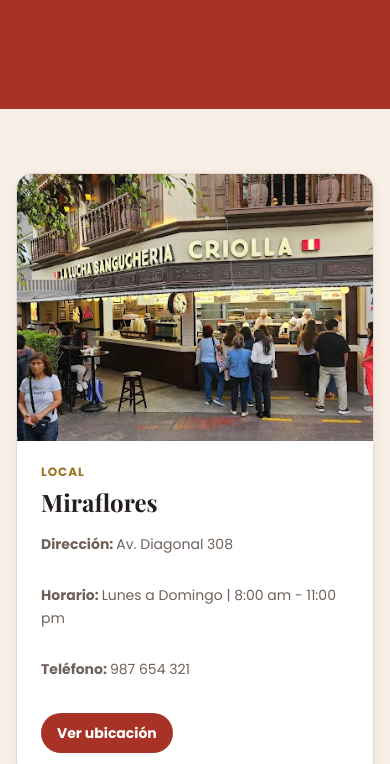
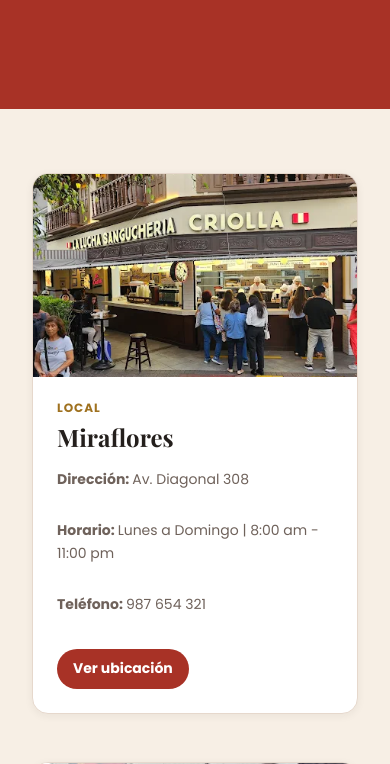
Before and after one commit to chiletedevpath/la-lucha-frontend, a plain HTML site: page locales.html in a window 390 px wide. Shown: the part 336-1100 px from the top of the page. Drawn offline with nearby package versions, Linux system fonts and the light colour scheme.

Commit message:
Update locales.css

```diff
--- a/css/locales.css
+++ b/css/locales.css
@@ -1,6 +1,3 @@
-/* =========================
-   PAGE HEADER
-========================= */
 
 .page-header {
   padding-block: var(--space-10);
@@ -21,22 +18,23 @@
   font-size: var(--text-md);
 }
 
-/* =========================
-   LOCALES
-========================= */
-
 .locales-section {
   background: var(--color-background);
+  padding-block: var(--space-8);
 }
 
 #locales-container {
   display: grid;
+  grid-template-columns: 1fr;
   gap: var(--space-7);
+  max-width: 1200px;
+  margin: 0 auto;
+  padding-inline: var(--space-4);
 }
 
-/* =========================
-   INFO BARS
-========================= */
+#locales-container .card {
+  margin: 0;
+}
 
 .top-bar,
 .bottom-bar {
@@ -68,3 +66,14 @@
     transform: translateX(-50%);
   }
 }
+
+@media (max-width: 48rem) {
+  .card--horizontal {
+    display: flex;
+    flex-direction: column;
+  }
+
+  .card__media {
+    aspect-ratio: 16 / 10;
+  }
+}
```
